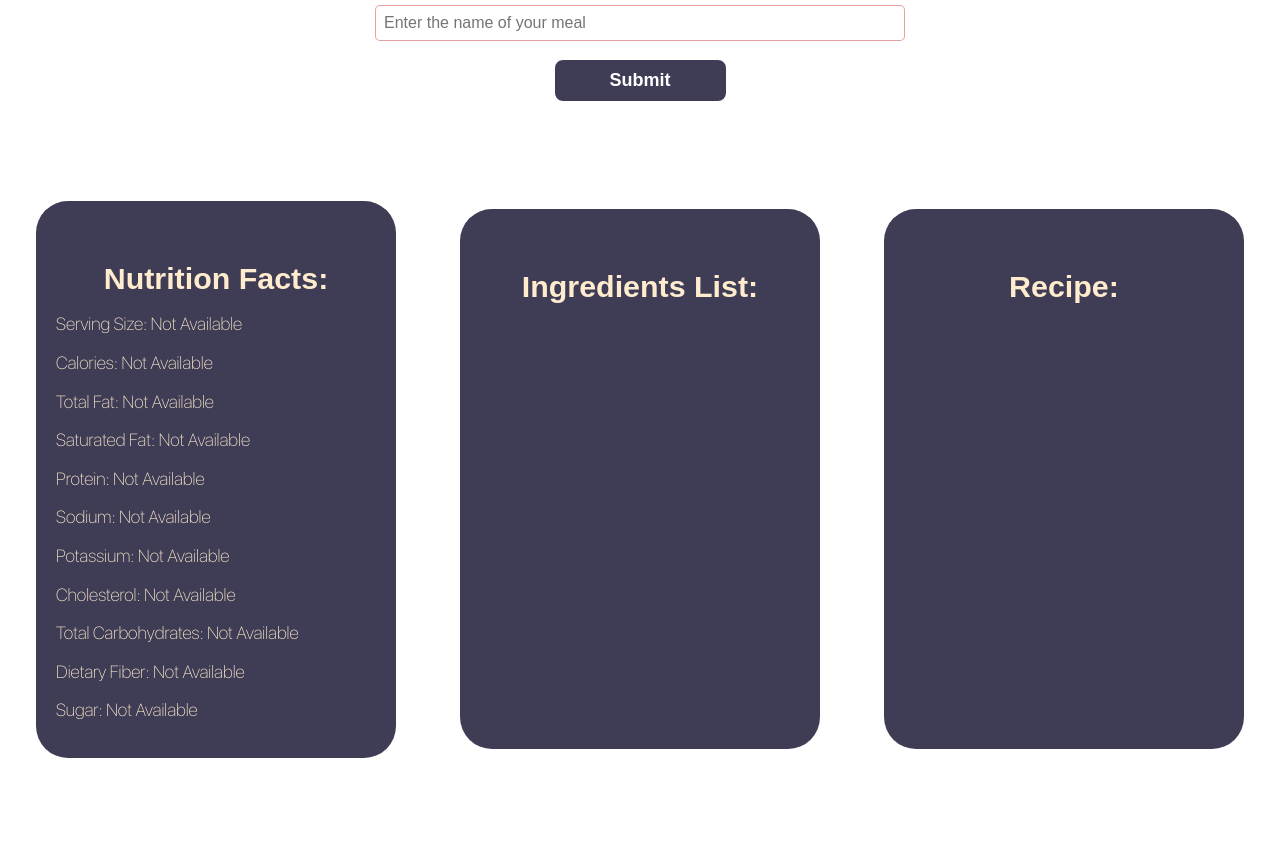
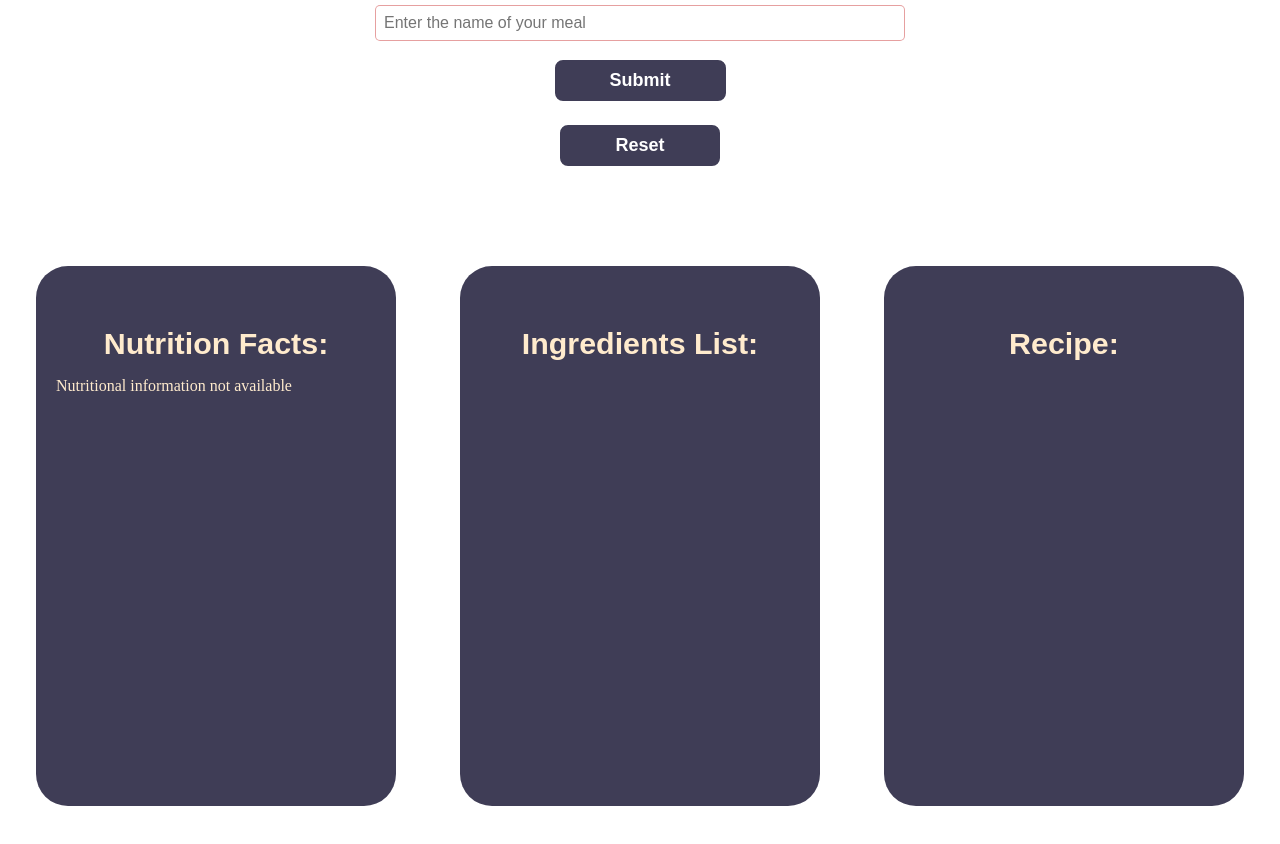
Before and after one commit to yaj-23/Cook-E-MetHacks2023, a React (Create React App) app in the folder test-app/: page / in a window 1280 px wide. Shown: the part 2340-3184 px from the top of the page. Before the commit the page ends 3138 px from the top, so only its background shows below. Built offline with nearby package versions, Linux system fonts and the light colour scheme; a web font is replaced by a local one.

Commit message:
reset function done

```diff
--- a/test-app/src/components/pages/CookE.js
+++ b/test-app/src/components/pages/CookE.js
@@ -11,6 +11,18 @@ export default function CookE() {
   const [response, setResponse] = useState("");
   const [recipe, setRecipe] = useState("");
   const [materials, setMaterials] = useState("");
+
+  const handleDeleteHistory = (e) => {
+    e.preventDefault();
+    axios
+      .delete("http://localhost:4001/history")
+      .then((res) => {
+        console.log(res);
+      })
+      .catch((err) => {
+        console.error(err);
+      });
+  };
 
   const handleSubmit = (e) => {
     e.preventDefault();
@@ -44,8 +56,6 @@ export default function CookE() {
       });
   };
 
-
-
   return (
     <>
       <div className="cookeApp">
@@ -78,22 +88,38 @@ export default function CookE() {
             >
               Submit
             </Button>
+            <Button
+              type="submit"
+              className="btn"
+              buttonStyle="btn-primary"
+              buttonSize="btn-medium"
+              buttonColor="dark"
+              onClick={handleDeleteHistory}
+              >
+              Reset
+            </Button>
           </form>
         </div>
         <div className="cards">
             <div className="response-container">
                 <h4 className="text-container">Nutrition Facts:</h4>
-                <p className="resp">Serving Size: {calories.serving_size_g ? calories.serving_size_g : "Not Available"}</p>
-                <p className="resp">Calories: {calories.calories? calories.calories : "Not Available"}</p>
-                <p className="resp">Total Fat: {calories.fat_total_g? calories.fat_total_g : "Not Available"}</p>
-                <p className="resp">Saturated Fat: {calories.fat_saturated_g? calories.fat_saturated_g : "Not Available"}</p>
-                <p className="resp">Protein: {calories.protein_g? calories.protein_g : "Not Available"}</p>
-                <p className="resp">Sodium: {calories.sodium_mg? calories.sodium_mg : "Not Available"}</p>
-                <p className="resp">Potassium: {calories.potassium_mg? calories.potassium_mg : "Not Available"}</p>
-                <p className="resp">Cholesterol: {calories.cholesterol_mg? calories.cholesterol_mg : "Not Available"}</p>
-                <p className="resp">Total Carbohydrates: {calories.carbohydrates_total_g? calories.carbohydrates_total_g : "Not Available"}</p>
-                <p className="resp">Dietary Fiber: {calories.fiber_g? calories.fiber_g : "Not Available"}</p>
-                <p className="resp">Sugar: {calories.sugar_g? calories.sugar_g : "Not Available"}</p>
+                {calories ? (
+                  <div>
+                    <p>Serving Size: {calories.serving_size_g || "Not available"}</p>
+                    <p>Calories: {calories.calories || "Not available"}</p>
+                    <p>Total Fat: {calories.fat_total_g || "Not available"}g</p>
+                    <p>Saturated Fat: {calories.fat_saturated_g || "Not available"}g</p>
+                    <p>Protein: {calories.protein_g || "Not available"}g</p>
+                    <p>Sodium: {calories.sodium_mg || "Not available"}mg</p>
+                    <p>Potassium: {calories.potassium_mg || "Not available"}mg</p>
+                    <p>Cholesterol: {calories.cholesterol_mg || "Not available"}mg</p>
+                    <p>Total Carbohydrates: {calories.carbohydrates_total_g || "Not available"}g</p>
+                    <p>Dietary Fiber: {calories.fiber_g || "Not available"}g</p>
+                    <p>Sugar: {calories.sugar_g || "Not available"}g</p>
+                  </div>
+                ) : (
+                  <p>Nutritional information not available</p>
+                )}
             </div>
 
             <div className="response-container">
```
Also changed, not shown: 1 other file (tests, documents, lock files or other folders).
